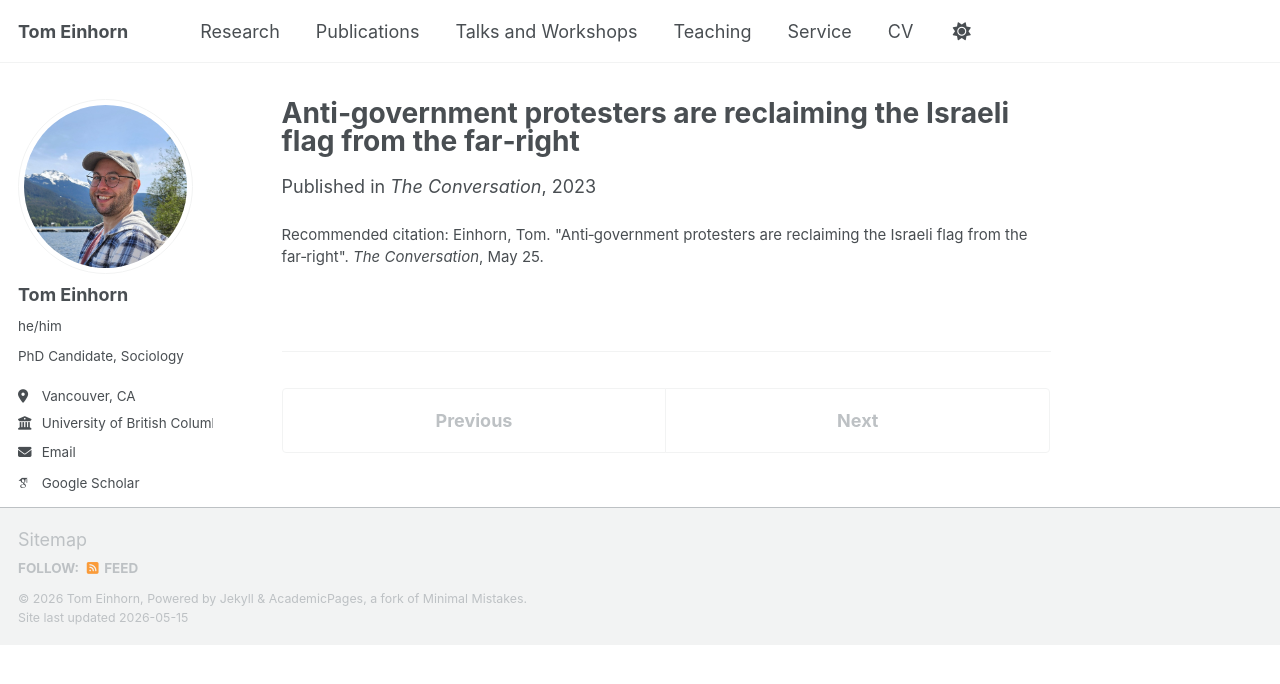
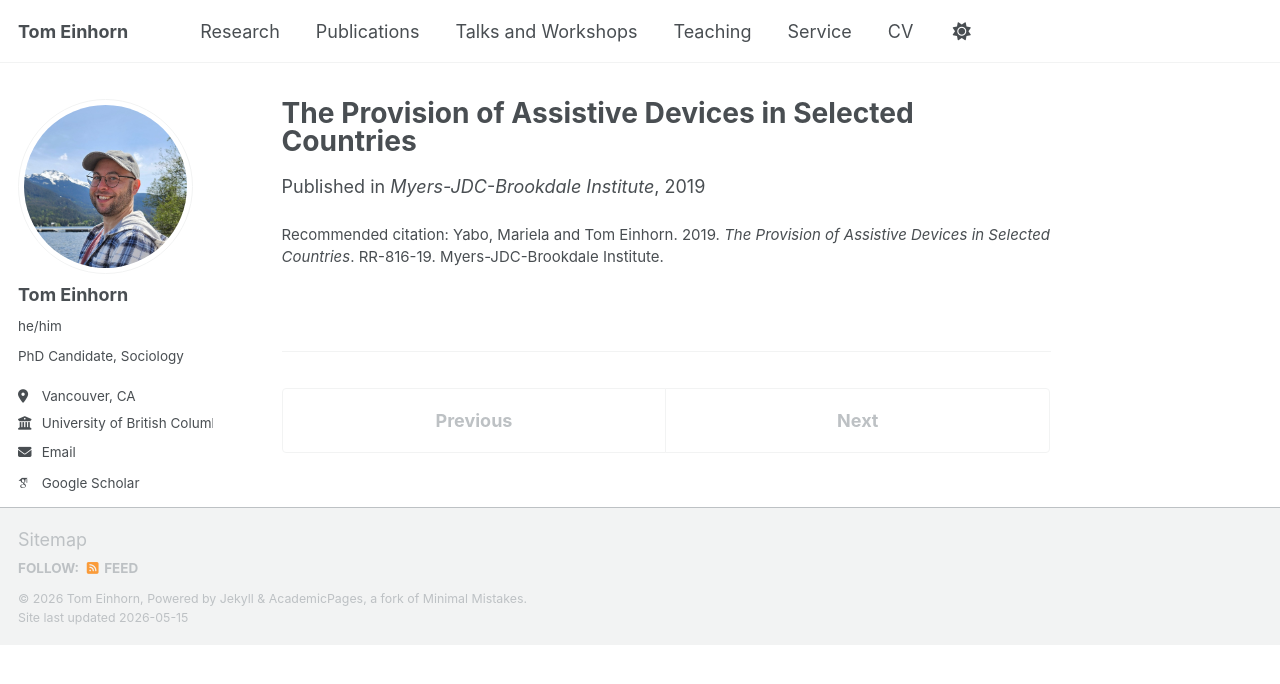
Before and after one commit to TomEinhorn/tomeinhorn.github.io, a Jekyll site: the page built from _publications/2019-brook_I.md, in a window 1280 px wide. Shown: the top 684 px of the page. Built offline with Jekyll 4.4.1, drawn with Linux system fonts in a browser that asks for light colours; some web fonts are replaced; a script bundle is joined from its source files by our own code; library files that are not in the unit come from our copies.

Commit message:
Update and rename 2019-brook_I to 2019-brook_I.md

```diff
--- a/_publications/2023-conversation.md
+++ b/_publications/2019-brook_I.md
@@ -1,15 +1,15 @@
 ---
-title: "Anti‑government protesters are reclaiming the Israeli flag from the far‑right"
+title: "The Provision of Assistive Devices in Selected Countries"
 collection: publications
-category: public
-permalink: /publication/2023-conversation
-authors: "<b>Tom Einhorn</b>"
-date: 2023-05-25
-venue: 'The Conversation'
+category: report
+permalink: /publication/2019-brook_I
+authors: 'Mariela Yabo and <b>Tom Einhorn</b>'
+date: 2019-01-01
+venue: 'Myers-JDC-Brookdale Institute'
 volume:
 issue:
 pages:
 paperurl:
 bibtexurl:
-citation: 'Einhorn, Tom. &quot;Anti‑government protesters are reclaiming the Israeli flag from the far‑right&quot;. <i>The Conversation</i>, May 25.'
+citation: 'Yabo, Mariela and Tom Einhorn. 2019. <i>The Provision of Assistive Devices in Selected Countries</i>. RR-816-19. Myers-JDC-Brookdale Institute.'
 ---
```
